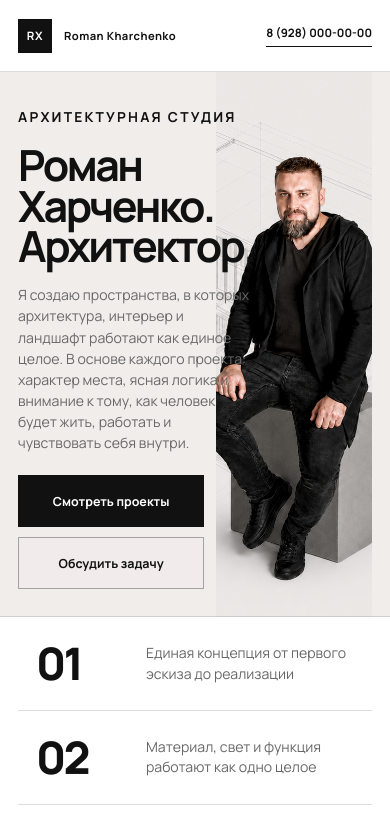
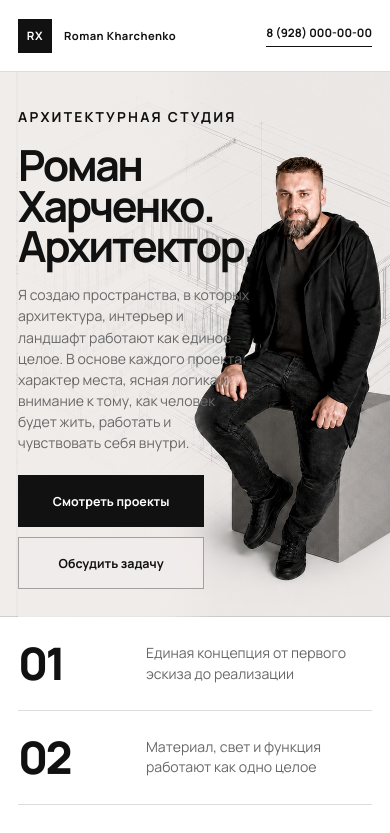
Before and after one commit to ux-tony/rx, a Next.js app: page / in a window 390 px wide. Shown: the top 833 px of the page. Built offline with nearby package versions, Linux system fonts and the light colour scheme; no server answers.

Commit message:
Sync portfolio content with Sanity

```diff
--- a/app/globals.css
+++ b/app/globals.css
@@ -1007,19 +1007,21 @@ a:focus-visible {
   .hero {
     --hero-background: #f1edeb;
     min-height: 0;
-    display: grid;
-    grid-template-columns: minmax(0, 56%) minmax(0, 44%);
-    align-items: stretch;
+    display: block;
   }
 
   .hero-copy {
-    grid-column: 1;
-    grid-row: 1;
+    width: 56%;
     min-height: 0;
     padding: 34px 12px 28px 0;
     justify-content: flex-start;
     gap: 28px;
-    background: none;
+    background: linear-gradient(
+      90deg,
+      color-mix(in srgb, var(--hero-background) 88%, transparent) 0%,
+      color-mix(in srgb, var(--hero-background) 72%, transparent) 76%,
+      transparent 100%
+    );
   }
 
   .hero-heading {
@@ -1061,10 +1063,8 @@ a:focus-visible {
   }
 
   .hero-visual {
-    position: relative;
-    grid-column: 2;
-    grid-row: 1;
-    inset: auto;
+    position: absolute;
+    inset: 0;
     margin: 0;
     min-height: 0;
   }
@@ -1074,13 +1074,13 @@ a:focus-visible {
   }
 
   .hero-portrait {
-    max-width: 100%;
-    width: 100% !important;
+    max-width: none;
+    width: 118% !important;
     height: 100% !important;
-    right: auto !important;
-    left: 0 !important;
+    right: -22% !important;
+    left: auto !important;
     object-fit: cover;
-    object-position: 82% center;
+    object-position: right center;
     transform: none;
   }
 
@@ -1092,8 +1092,8 @@ a:focus-visible {
   .metric-card,
   .metric-card + .metric-card {
     min-height: auto;
-    padding: 30px 18px;
-    grid-template-columns: 110px minmax(0, 1fr);
+    padding: 30px 18px 30px 0;
+    grid-template-columns: 128px minmax(0, 1fr);
     grid-template-rows: auto;
     align-content: normal;
     align-items: center;
@@ -1107,6 +1107,9 @@ a:focus-visible {
   }
 
   .metric-value {
+    width: auto;
+    justify-self: start;
+    text-align: left;
     font-size: 3rem;
     line-height: 0.9;
   }
@@ -1284,8 +1287,8 @@ a:focus-visible {
 
   .metric-card,
   .metric-card + .metric-card {
-    padding: 26px 18px;
-    grid-template-columns: 96px minmax(0, 1fr);
+    padding: 26px 18px 26px 0;
+    grid-template-columns: 114px minmax(0, 1fr);
     gap: 14px;
   }
 
--- a/sanity.config.ts
+++ b/sanity.config.ts
@@ -3,6 +3,7 @@ import { structureTool } from "sanity/structure";
 import { sanityBasePath, sanityDataset, sanityProjectId } from "@/sanity/env";
 import { schemaTypes } from "@/sanity/schemaTypes";
 import { studioStructure } from "@/sanity/structure";
+import { mockSeedTool } from "@/sanity/plugins/mock-seed-tool";
 
 export default defineConfig({
   name: "default",
@@ -10,7 +11,7 @@ export default defineConfig({
   projectId: sanityProjectId,
   dataset: sanityDataset,
   basePath: sanityBasePath,
-  plugins: [structureTool({ structure: studioStructure })],
+  plugins: [structureTool({ structure: studioStructure }), mockSeedTool()],
   schema: {
     types: schemaTypes
   }
```
Also changed, not shown: components/studio-seed-tool.tsx (+38 -58 lines).
